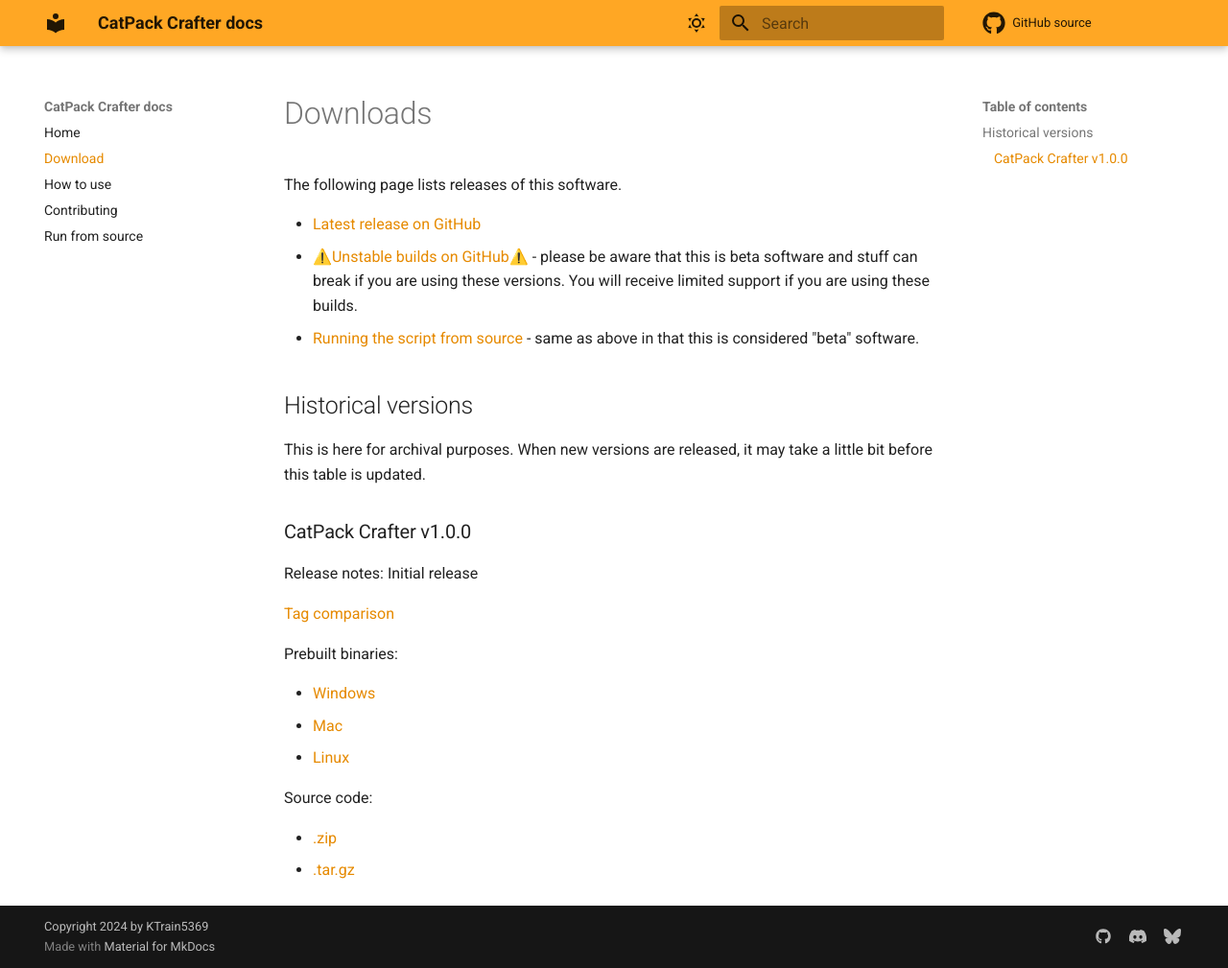
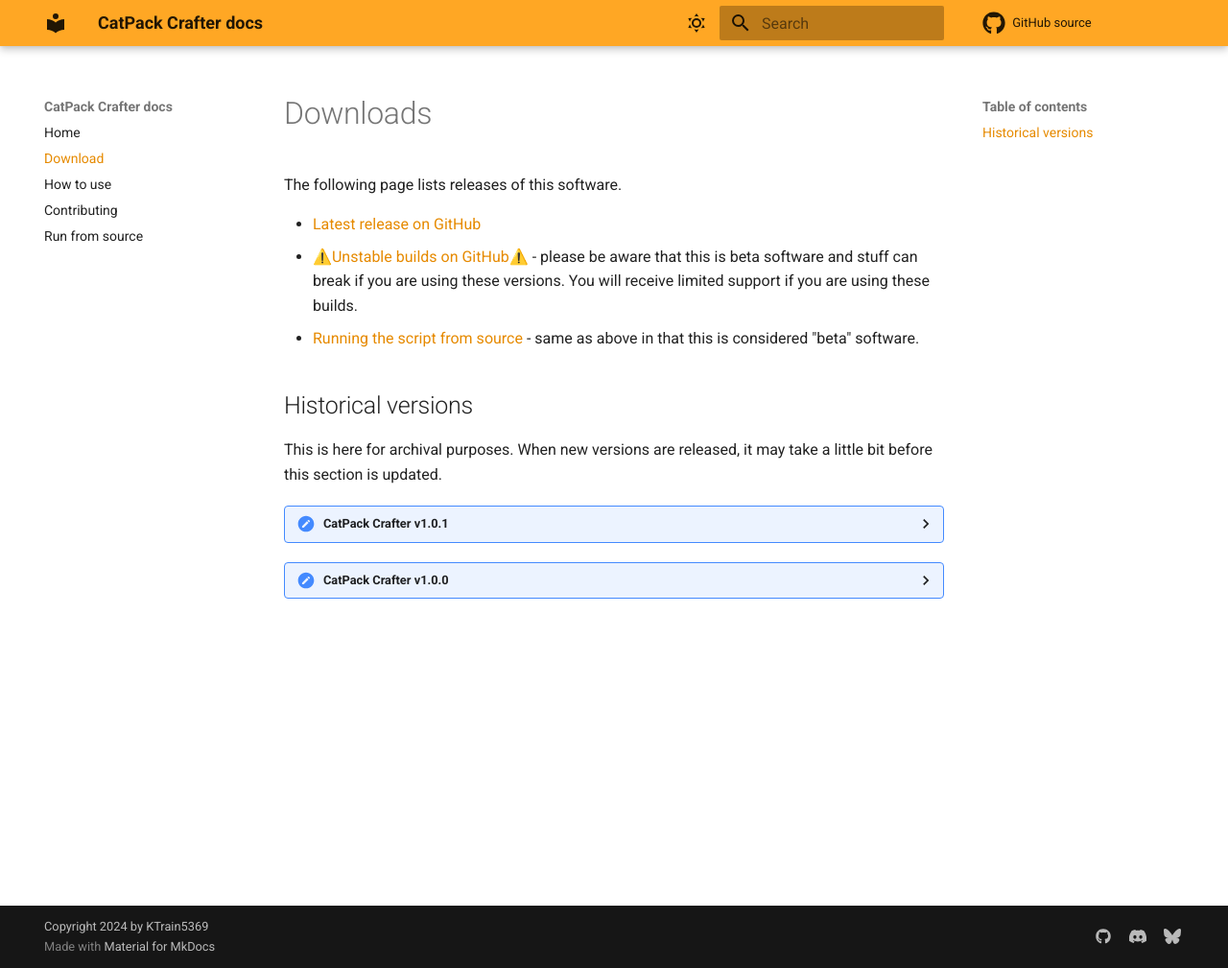
Before and after one commit to KTrain5169/CatPackCrafter, an MkDocs documentation site: the page built from docs/downloads.md, in a window 1280 px wide and 1009 px high. Shown: the whole window at 96% size. Built offline with MkDocs 1.6.1 and Material for MkDocs 9.7.7, drawn with Linux system fonts in a browser that asks for light colours; comment, search, counter and statistics services are not loaded.

Commit message:
update mkdocs site

```diff
--- a/docs/downloads.md
+++ b/docs/downloads.md
@@ -8,21 +8,58 @@
 
 ## Historical versions
 
-This is here for archival purposes. When new versions are released, it may take a little bit before this table is updated.
+This is here for archival purposes. When new versions are released, it may take a little bit before this section is updated.
 
-### CatPack Crafter v1.0.0
+<details>
+    <summary>CatPack Crafter v1.0.1</summary>
+    <br>
+    Release page: <a href="https://github.com/KTrain5169/CatPackCrafter/releases/tag/v1.0.1">CatPack Crafter v1.0.1</a>
+    <br>
+    Release notes: Prism 9.0 catpack format compatibility
+    <br>
+    <br>
+    Tag comparison: <a href="https://github.com/KTrain5169/CatPackCrafter/compare/v1.0.0..v1.0.1">v1.0.0 -> v1.0.1</a>
+    <br>
+    CI run: <a href="https://github.com/KTrain5169/CatPackCrafter/actions/runs/11649424060">GitHub Actions</a>
+    <br>
+    <br>
+    Prebuilt binaries:
+    <ul>
+        <li>Windows: <a href="https://github.com/KTrain5169/CatPackCrafter/releases/download/v1.0.1/CatPack_Crafter_v1.0.1_Windows.exe">CatPack_Crafter_v1.0.1_Windows.exe</a></li>
+        <li>Mac: <a href="https://github.com/KTrain5169/CatPackCrafter/releases/download/v1.0.1/CatPack_Crafter_v1.0.1_Mac.zip">CatPack_Crafter_v1.0.1_Mac.zip</a></li>
+        <li>Linux: <a href="https://github.com/KTrain5169/CatPackCrafter/releases/download/v1.0.1/CatPack_Crafter_v1.0.1_Linux.tar.gz">CatPack_Crafter_v1.0.1_Linux.tar.gz</a></li>
+    </ul>
+    Source code:
+    <ul>
+        <li><a href="https://github.com/KTrain5169/CatPackCrafter/tree/v1.0.1">GitHub</a></li>
+        <li><a href="https://github.com/KTrain5169/CatPackCrafter/archive/refs/tags/v1.0.1.zip">.zip archive download</a></li>
+        <li><a href="https://github.com/KTrain5169/CatPackCrafter/archive/refs/tags/v1.0.1.tar.gz">.tar.gz archive download</a></li>
+    <ul>
+</details>
 
-Release notes: Initial release
-
-[Tag comparison](https://github.com/KTrain5169/CatPackCrafter/commits/v1.0.0)
-
-Prebuilt binaries:
-
-- [Windows](https://github.com/KTrain5169/CatPackCrafter/releases/download/v1.0.0/CatPack_Crafter_v1.0.0_Windows.exe)
-- [Mac](https://github.com/KTrain5169/CatPackCrafter/releases/download/v1.0.0/CatPack_Crafter_v1.0.0_Mac.zip)
-- [Linux](https://github.com/KTrain5169/CatPackCrafter/releases/download/v1.0.0/CatPack_Crafter_v1.0.0_Linux.tar.gz)
-
-Source code:
-
-- [.zip](https://github.com/KTrain5169/CatPackCrafter/archive/refs/tags/v1.0.0.zip)
-- [.tar.gz](https://github.com/KTrain5169/CatPackCrafter/archive/refs/tags/v1.0.0.tar.gz)
+<details>
+    <summary>CatPack Crafter v1.0.0</summary>
+    <br>
+    Release page: <a href="https://github.com/KTrain5169/CatPackCrafter/releases/tag/v1.0.0">CatPack Crafter v1.0.0</a>
+    <br>
+    Release notes: Initial release
+    <br>
+    <br>
+    Tag comparison: <a href="https://github.com/KTrain5169/CatPackCrafter/commits/v1.0.0">Commits to v1.0.0</a>
+    <br>
+    CI run: <a href="https://github.com/KTrain5169/CatPackCrafter/actions/runs/11426062832">GitHub Actions</a>
+    <br>
+    <br>
+    Prebuilt binaries:
+    <ul>
+        <li>Windows: <a href="https://github.com/KTrain5169/CatPackCrafter/releases/download/v1.0.0/CatPack_Crafter_v1.0.0_Windows.exe">CatPack_Crafter_v1.0.0_Windows.exe</a></li>
+        <li>Mac: <a href="https://github.com/KTrain5169/CatPackCrafter/releases/download/v1.0.0/CatPack_Crafter_v1.0.0_Mac.zip">CatPack_Crafter_v1.0.0_Mac.zip</a></li>
+        <li>Linux: <a href="https://github.com/KTrain5169/CatPackCrafter/releases/download/v1.0.0/CatPack_Crafter_v1.0.0_Linux.tar.gz">CatPack_Crafter_v1.0.0_Linux.tar.gz</a></li>
+    </ul>
+    Source code:
+    <ul>
+        <li><a href="https://github.com/KTrain5169/CatPackCrafter/tree/v1.0.0">GitHub</a></li>
+        <li><a href="https://github.com/KTrain5169/CatPackCrafter/archive/refs/tags/v1.0.0.zip">.zip archive download</a></li>
+        <li><a href="https://github.com/KTrain5169/CatPackCrafter/archive/refs/tags/v1.0.0.tar.gz">.tar.gz archive download</a></li>
+    <ul>
+</details>
```
